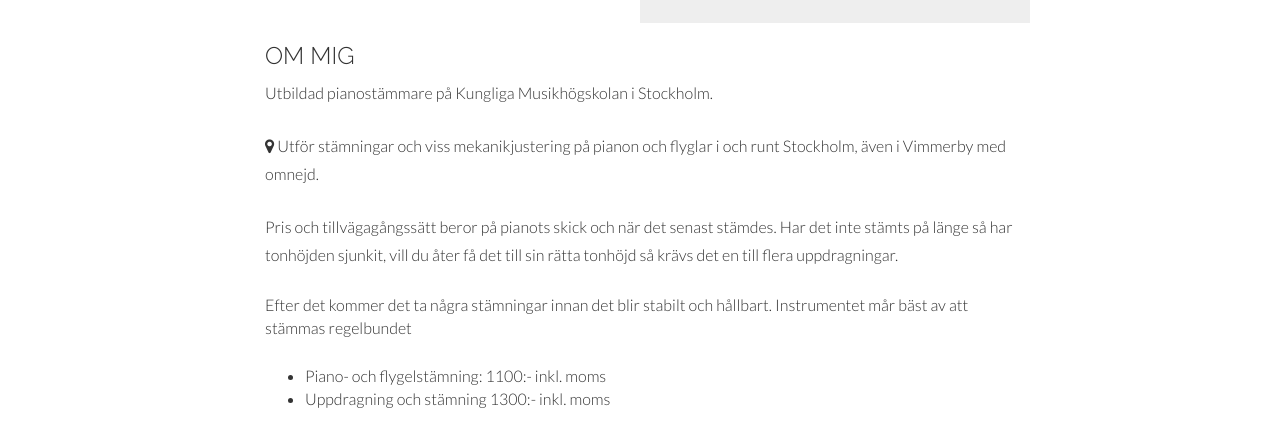
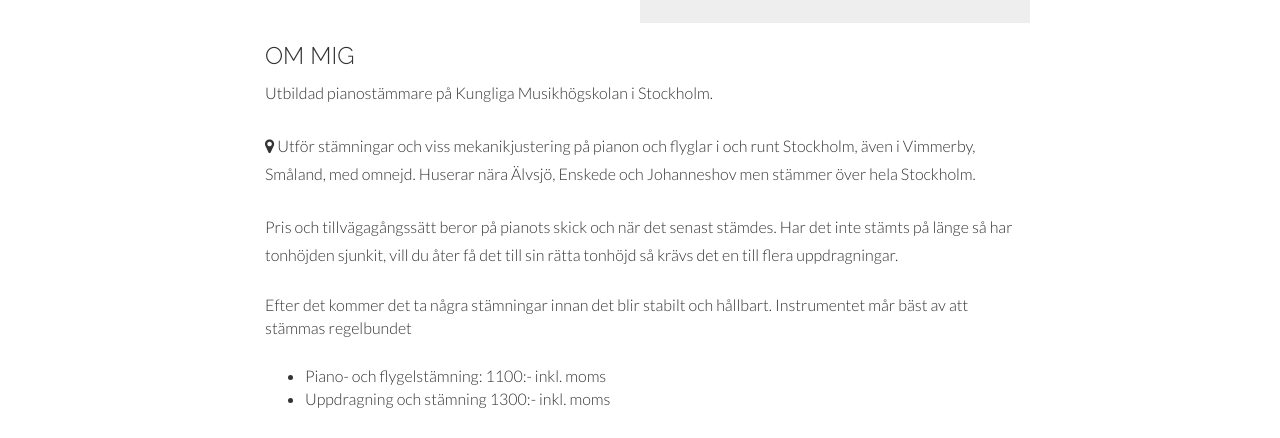
Before and after one commit to pontusleander/pontusleander.github.io, a plain HTML site: page index.html in a window 1280 px wide. Shown: the part 297-735 px from the top of the page. Drawn offline with Linux system fonts and the light colour scheme.

Commit message:
Update index.html

```diff
--- a/index.html
+++ b/index.html
@@ -82,7 +82,7 @@
             <div class="col-lg-12">
               <h3>OM MIG</h3>
               <p>Utbildad pianostämmare på Kungliga Musikhögskolan i Stockholm.</p>
-              <p><i class="fa fa-map-marker"></i> Utför stämningar och viss mekanikjustering på pianon och flyglar i och runt Stockholm, även i Vimmerby med omnejd.</p>
+              <p><i class="fa fa-map-marker"></i> Utför stämningar och viss mekanikjustering på pianon och flyglar i och runt Stockholm, även i Vimmerby, Småland, med omnejd. Huserar nära Älvsjö, Enskede och Johanneshov men stämmer över hela Stockholm.</p>
               <p>Pris och tillvägagångssätt beror på pianots skick och när det senast stämdes. Har det inte stämts på länge så har tonhöjden sjunkit, vill du åter få det till sin rätta tonhöjd så krävs det en till flera uppdragningar.</p>Efter det kommer det ta några stämningar innan det blir stabilt och hållbart. Instrumentet mår bäst av att stämmas regelbundet</p>
 
               <ul>
```
